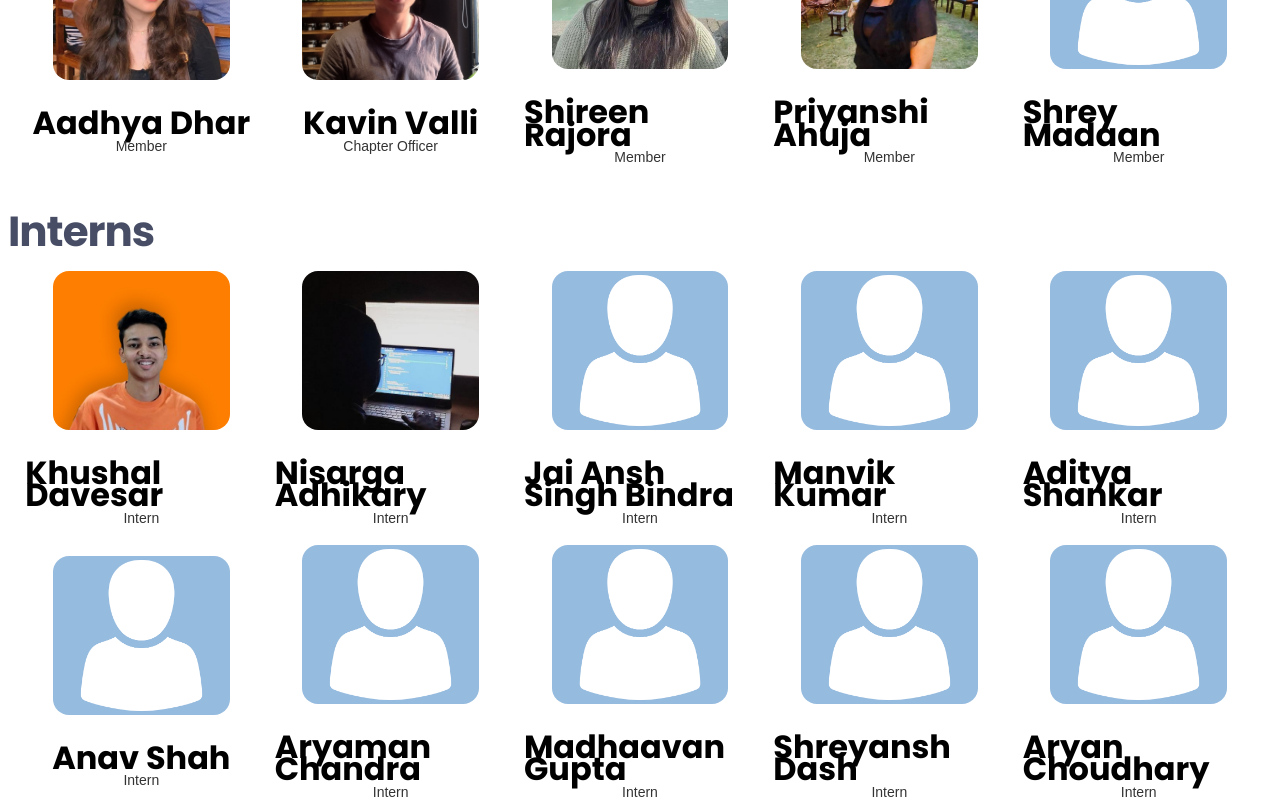
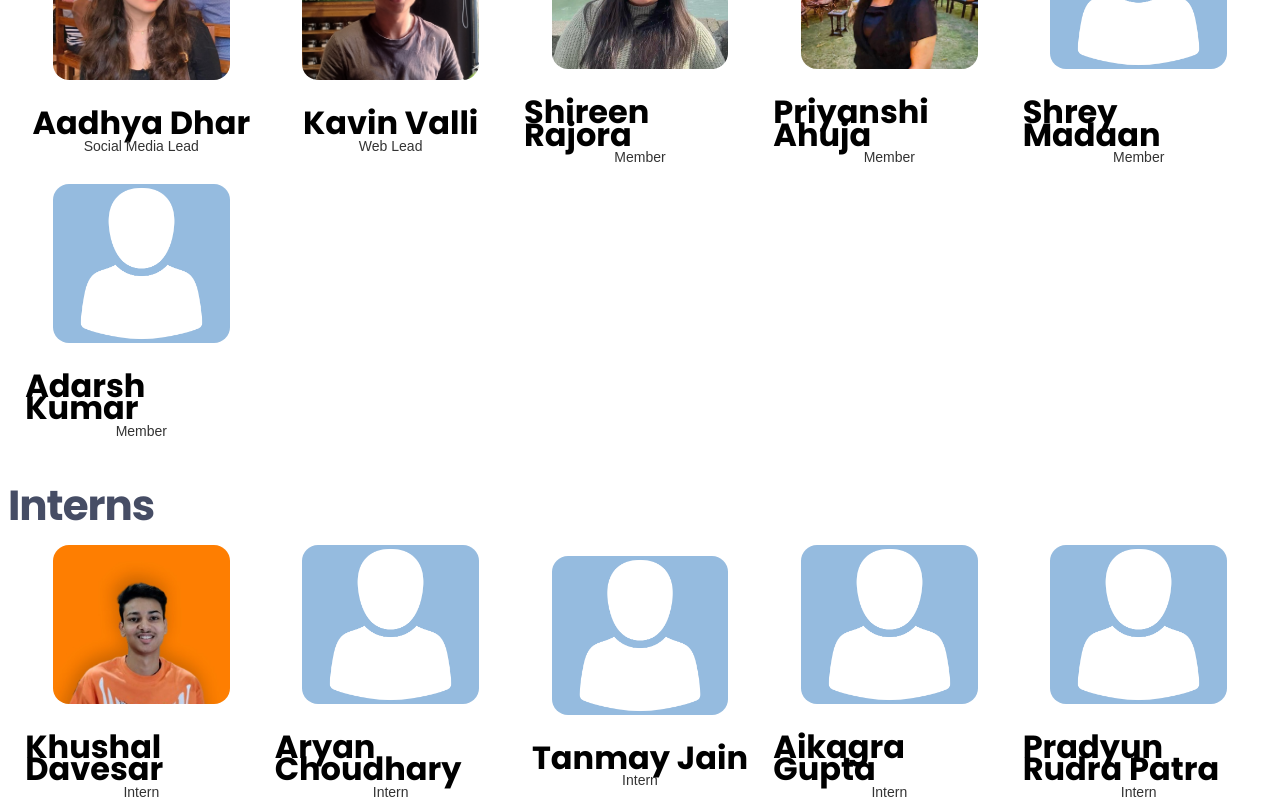
Before and after one commit to New-Delhi-Space-Society/new-delhi-space-society.github.io, a Next.js app: page /members in a window 1280 px wide. Shown: the part 660-1460 px from the top of the page. Built offline with nearby package versions, Linux system fonts and the light colour scheme.

Commit message:
fix members data

```diff
--- a/data/members.ts
+++ b/data/members.ts
@@ -32,34 +32,33 @@ export const members = [
   {
     type: "Chapter Members",
     members: [
-
       {
         name: "Aadhya Dhar",
-        role: "Member",
+        role: "Social Media Lead",
         image: "aadhya.jpeg",
       },
       {
         name: "Kavin Valli",
-        role: "Chapter Officer",
+        role: "Web Lead",
         image: "Kavin.jpg",
       },
-
-        {
+      {
         name: "Shireen Rajora",
         role: "Member",
         image: "shireen.jpeg",
       },
-
       {
         name: "Priyanshi Ahuja",
         role: "Member",
         image: "priyanshi.jpeg",
       },
-
-
-
       {
         name: "Shrey Madaan",
+        role: "Member",
+        image: "dummy.png",
+      },
+      {
+        name: "Adarsh Kumar",
         role: "Member",
         image: "dummy.png",
       },
@@ -73,46 +72,46 @@ export const members = [
         role: "Intern",
         image: "Khushal.jpg",
       },
-       {
-        name: "Nisarga Adhikary",
-        role: "Intern",
-        image: "nisarga.png",
-      },
-      {
-        name: "Jai Ansh Singh Bindra",
-        role: "Intern",
-        image: "dummy.png",
-      },
-      {
-        name: "Manvik Kumar",
-        role: "Intern",
-        image: "dummy.png",
-      },
-      {
-        name: "Aditya Shankar",
-        role: "Intern",
-        image: "dummy.png",
-      },
-      {
-        name: "Anav Shah",
-        role: "Intern",
-        image: "dummy.png",
-      },
-      {
-        name: "Aryaman Chandra",
-        role: "Intern",
-        image: "dummy.png",
-      },
-      {
-        name: "Madhaavan Gupta",
-        role: "Intern",
-        image: "dummy.png",
-      },
-      {
-        name: "Shreyansh Dash",
-        role: "Intern",
-        image: "dummy.png",
-      },
+      //  {
+      //   name: "Nisarga Adhikary",
+      //   role: "Intern",
+      //   image: "nisarga.png",
+      // },
+      // {
+      //   name: "Jai Ansh Singh Bindra",
+      //   role: "Intern",
+      //   image: "dummy.png",
+      // },
+      // {
+      //   name: "Manvik Kumar",
+      //   role: "Intern",
+      //   image: "dummy.png",
+      // },
+      // {
+      //   name: "Aditya Shankar",
+      //   role: "Intern",
+      //   image: "dummy.png",
+      // },
+      // {
+      //   name: "Anav Shah",
+      //   role: "Intern",
+      //   image: "dummy.png",
+      // },
+      // {
+      //   name: "Aryaman Chandra",
+      //   role: "Intern",
+      //   image: "dummy.png",
+      // },
+      // {
+      //   name: "Madhaavan Gupta",
+      //   role: "Intern",
+      //   image: "dummy.png",
+      // },
+      // {
+      //   name: "Shreyansh Dash",
+      //   role: "Intern",
+      //   image: "dummy.png",
+      // },
       {
         name: "Aryan Choudhary",
         role: "Intern",
@@ -143,7 +142,6 @@ export const members = [
         role: "Intern",
         image: "dummy.png",
       },
-
     ],
   },
 ];
```
